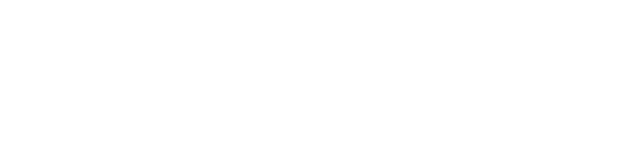
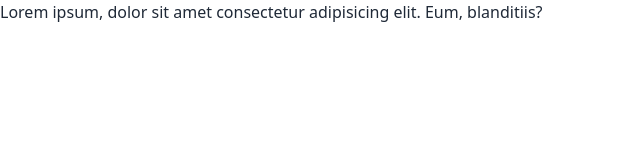
Before and after one commit to arif128551/ph-legal-solution-resources-td, a plain HTML site: page index.html in a window 1280 px wide. Shown: the whole page, without its empty margins (0-640 px from the left). Drawn offline with nearby package versions, Linux system fonts and the light colour scheme.

Commit message:
added heading

```diff
--- a/index.html
+++ b/index.html
@@ -7,5 +7,7 @@
         <link href="https://cdn.jsdelivr.net/npm/daisyui@4.12.23/dist/full.min.css" rel="stylesheet" type="text/css">
         <script src="https://cdn.tailwindcss.com"></script>
     </head>
-    <body></body>
+    <body>
+        <h1>Lorem ipsum, dolor sit amet consectetur adipisicing elit. Eum, blanditiis?</h1>
+    </body>
 </html>
```
